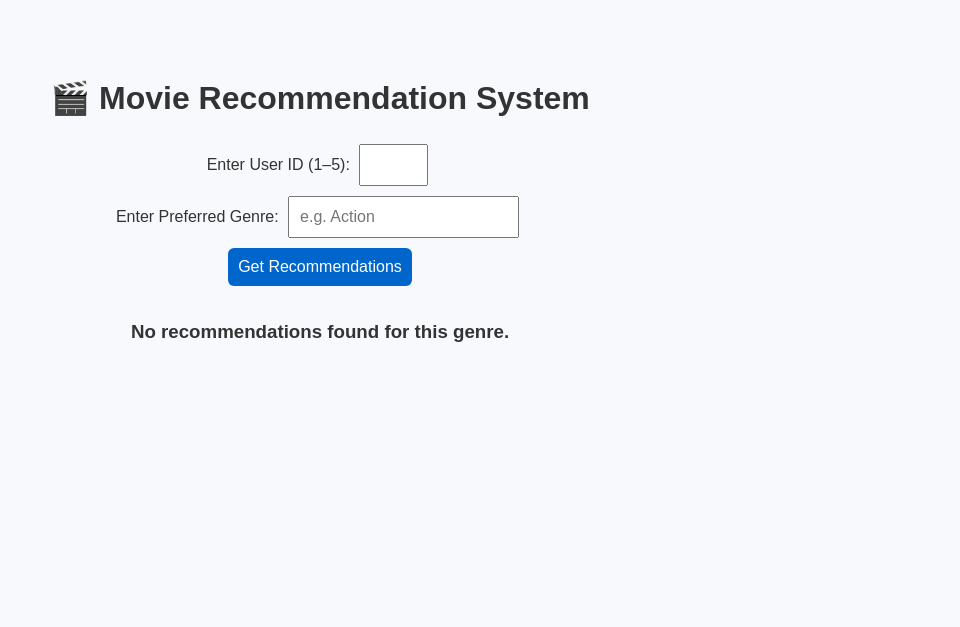
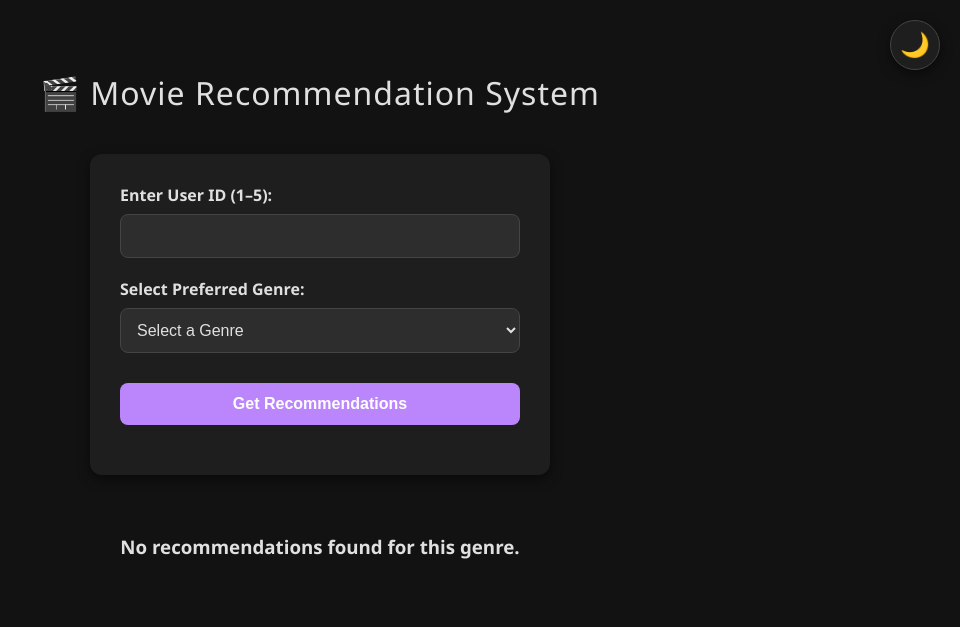
Before and after one commit to Ut5ab07/Movie_recommendation, a Flask app: template templates/index.html in a window 1280 px wide. Shown: the top 627 px of the page, without its empty margins (320-1280 px from the left). Run offline with Flask 3, Linux system fonts and the light colour scheme; the template is opened without the code that fills it, so the values that code supplies are empty.

Commit message:
feat: add dark mode toggle and genre dropdown

```diff
--- a/app.py
+++ b/app.py
@@ -66,10 +66,18 @@ def recommend_movies(user_id, preferred_genre):
 # Flask Routes
 #---------------------
 
+def get_genres():
+    movies = pd.read_csv("movies.csv")
+    genres = set()
+    for genre_str in movies["genre"].dropna():
+        for g in genre_str.split(','):
+            genres.add(g.strip())
+    return sorted(list(genres))
+
 # Linking html with python code with Flask
 @app.route('/')
 def home():
-    return render_template('index.html', recommendations=None)
+    return render_template('index.html', recommendations=None, genres=get_genres())
 
 
 # Recommending Movies Based on User Input
@@ -78,7 +86,7 @@ def recommend():
     user_id = int(request.form['user_id'])
     genre = request.form['genre']
     recommendations = recommend_movies(user_id, genre)
-    return render_template('index.html', recommendations=recommendations, user_id=user_id, genre=genre)
+    return render_template('index.html', recommendations=recommendations, user_id=user_id, genre=genre, genres=get_genres())
 
 if __name__ == "__main__":
     app.run(debug=True)
--- a/static/script.js
+++ b/static/script.js
@@ -1,4 +1,27 @@
-// Optional: Add some simple interactivity or alerts
-document.getElementById("recommendForm").addEventListener("submit", function() {
-    console.log("Fetching recommendations...");
+document.addEventListener('DOMContentLoaded', () => {
+    const themeToggle = document.getElementById('themeToggle');
+    const body = document.body;
+
+    // Check localStorage, default to 'dark' if not set
+    const currentTheme = localStorage.getItem('theme') || 'dark';
+
+    if (currentTheme === 'light') {
+        body.classList.add('light-mode');
+        themeToggle.textContent = '☀️';
+    } else {
+        body.classList.remove('light-mode');
+        themeToggle.textContent = '🌙';
+    }
+
+    themeToggle.addEventListener('click', () => {
+        body.classList.toggle('light-mode');
+
+        if (body.classList.contains('light-mode')) {
+            localStorage.setItem('theme', 'light');
+            themeToggle.textContent = '☀️';
+        } else {
+            localStorage.setItem('theme', 'dark');
+            themeToggle.textContent = '🌙';
+        }
+    });
 });
--- a/static/style.css
+++ b/static/style.css
@@ -1,46 +1,148 @@
+:root {
+    --bg-color: #121212;
+    --card-bg: #1e1e1e;
+    --text-color: #e0e0e0;
+    --accent-color: #bb86fc;
+    --accent-hover: #9955e8;
+    --input-bg: #2d2d2d;
+    --input-border: #444;
+    --shadow: 0 4px 12px rgba(0, 0, 0, 0.5);
+    --transition-speed: 0.3s;
+}
+
+.light-mode {
+    --bg-color: #f7f9fc;
+    --card-bg: #ffffff;
+    --text-color: #333333;
+    --accent-color: #0066cc;
+    --accent-hover: #004999;
+    --input-bg: #ffffff;
+    --input-border: #cccccc;
+    --shadow: 0 4px 12px rgba(0, 0, 0, 0.1);
+}
+
 body {
-    font-family: Arial, sans-serif;
-    background-color: #f7f9fc;
-    color: #333;
+    font-family: 'Segoe UI', Tahoma, Geneva, Verdana, sans-serif;
+    background-color: var(--bg-color);
+    color: var(--text-color);
     text-align: center;
     padding: 50px;
+    transition: background-color var(--transition-speed), color var(--transition-speed);
+    margin: 0;
 }
+
+h1 {
+    font-weight: 300;
+    margin-bottom: 40px;
+    letter-spacing: 1px;
+}
+
 form {
-    margin-bottom: 30px;
+    background: var(--card-bg);
+    padding: 30px;
+    border-radius: 12px;
+    display: inline-block;
+    box-shadow: var(--shadow);
+    max-width: 400px;
+    width: 100%;
+    margin-bottom: 40px;
+    transition: background-color var(--transition-speed);
 }
-input, button {
-    padding: 10px;
+
+label {
+    display: block;
+    margin-bottom: 8px;
+    font-weight: 600;
+    text-align: left;
+}
+
+input, select, button {
+    padding: 12px;
     font-size: 16px;
-    margin: 5px;
+    margin-bottom: 20px;
+    border-radius: 8px;
+    width: 100%;
+    box-sizing: border-box;
+    border: 1px solid var(--input-border);
+    background-color: var(--input-bg);
+    color: var(--text-color);
+    transition: all 0.2s ease;
 }
-button {
-    background-color: #0066cc;
-    color: white;
+
+input:focus, select:focus {
+    outline: none;
+    border-color: var(--accent-color);
+    box-shadow: 0 0 0 2px rgba(187, 134, 252, 0.2);
+}
+
+button.submit-btn {
+    background-color: var(--accent-color);
+    color: white; /* Always white text on button for contrast */
     border: none;
     cursor: pointer;
-    border-radius: 6px;
+    font-weight: 600;
+    margin-top: 10px;
 }
-button:hover {
-    background-color: #004999;
+
+button.submit-btn:hover {
+    background-color: var(--accent-hover);
+    transform: translateY(-2px);
+    box-shadow: 0 4px 8px rgba(0,0,0,0.2);
 }
+
+/* Theme Toggle Button */
+.theme-toggle {
+    position: absolute;
+    top: 20px;
+    right: 20px;
+    background: var(--card-bg);
+    border: 1px solid var(--input-border);
+    border-radius: 50%;
+    width: 50px;
+    height: 50px;
+    font-size: 24px;
+    cursor: pointer;
+    display: flex;
+    align-items: center;
+    justify-content: center;
+    box-shadow: var(--shadow);
+    transition: transform 0.3s ease, background-color var(--transition-speed);
+    padding: 0;
+    margin: 0;
+}
+
+.theme-toggle:hover {
+    transform: rotate(15deg) scale(1.1);
+}
+
 .recommendation-grid {
     display: flex;
     flex-wrap: wrap;
     justify-content: center;
-    gap: 15px;
+    gap: 20px;
     margin-top: 20px;
 }
 
 .card {
-    background: #f0f0f0;
-    border-radius: 10px;
-    padding: 15px;
+    background: var(--card-bg);
+    border-radius: 12px;
+    padding: 20px;
     text-align: center;
-    width: 180px;
-    box-shadow: 0 4px 8px rgba(0,0,0,0.1);
-    transition: transform 0.2s ease;
+    width: 200px;
+    box-shadow: var(--shadow);
+    transition: transform 0.3s ease, background-color var(--transition-speed);
+    display: flex;
+    flex-direction: column;
+    justify-content: center;
+    align-items: center;
+}
+
+.card strong {
+    font-size: 1.1em;
+    margin-bottom: 10px;
+    display: block;
 }
 
 .card:hover {
-    transform: scale(1.05);
+    transform: translateY(-5px);
 }
--- a/templates/index.html
+++ b/templates/index.html
@@ -1,19 +1,29 @@
 <!DOCTYPE html>
 <html lang="en">
+
 <head>
     <meta charset="UTF-8">
     <title>🎬 Movie Recommendation System</title>
     <!-- Link to CSS -->
     <link rel="stylesheet" href="{{ url_for('static', filename='style.css') }}">
 </head>
+
 <body>
+    <button id="themeToggle" class="theme-toggle" aria-label="Toggle Dark Mode">
+        🌙
+    </button>
     <h1>🎬 Movie Recommendation System</h1>
     <form id="recommendForm" action="/recommend" method="POST">
         <label>Enter User ID (1–5): </label>
-        <input type="number" name="user_id" min="1" max="5" required><br>
-        <label>Enter Preferred Genre: </label>
-        <input type="text" name="genre" placeholder="e.g. Action" required><br>
-        <button type="submit">Get Recommendations</button>
+        <input type="number" name="user_id" min="1" max="5" value="{{ user_id if user_id else '' }}" required><br>
+        <label>Select Preferred Genre: </label>
+        <select name="genre" required>
+            <option value="" disabled selected>Select a Genre</option>
+            {% for g in genres %}
+            <option value="{{ g }}" {% if genre==g %}selected{% endif %}>{{ g }}</option>
+            {% endfor %}
+        </select><br>
+        <button type="submit" class="submit-btn">Get Recommendations</button>
     </form>
 
     {% if recommendations %}
@@ -34,4 +44,5 @@
     <!-- Link to JavaScript -->
     <script src="{{ url_for('static', filename='script.js') }}"></script>
 </body>
+
 </html>
```
Lines whose indentation alone changed are shown as unchanged.
